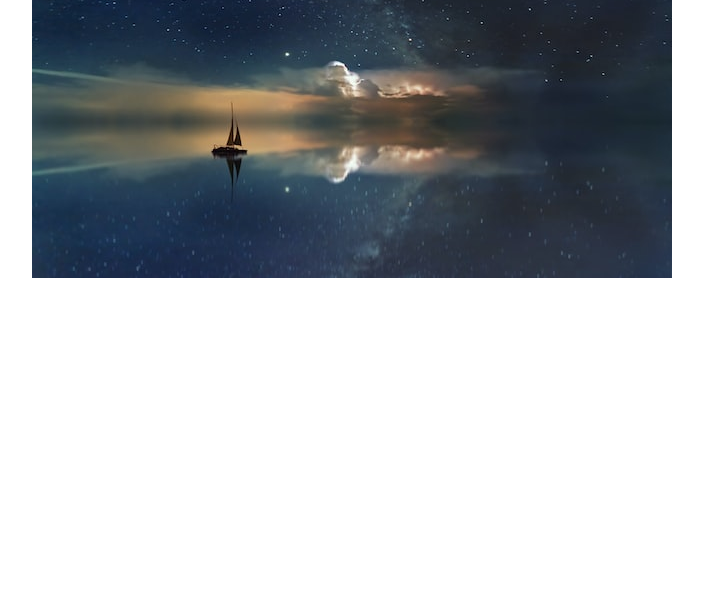
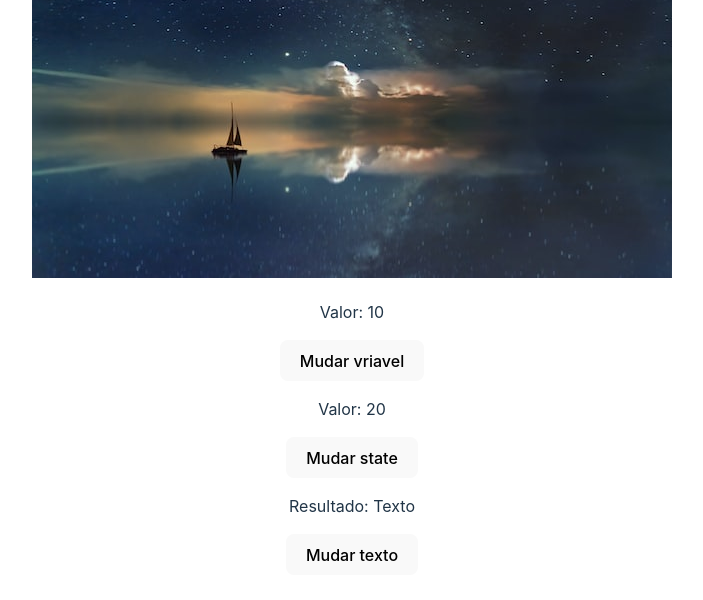
Before and after one commit to ELSON-341/React, a React (Vite) app in the folder 3_avancando_em_react/avancando/: page / in a window 1280 px wide. Shown: the part 727-1327 px from the top of the page, without its empty margins (288-991 px from the left). Built offline with nearby package versions, Linux system fonts and the light colour scheme.

Commit message:
hook useState

```diff
--- a/3_avancando_em_react/avancando/src/App.jsx
+++ b/3_avancando_em_react/avancando/src/App.jsx
@@ -2,6 +2,9 @@ import './App.css'
 
 // 2 - imagem em assets
 import night from './assets/night.jpg'
+
+// 3 - useState
+import { Data } from './components/Data'
 
 
 
@@ -15,6 +18,9 @@ function App() {
 
       {/* 2 - imagem em assets */}
       <img src={night} alt="Alguma imagem" />
+
+      {/* 3 - useState */}
+      <Data></Data>
     </>
   )
 }
--- /dev/null
+++ b/3_avancando_em_react/avancando/src/components/Data.jsx
@@ -0,0 +1,26 @@
+import {useState, userState} from 'react'
+
+export const Data = () => {
+    let semoData = 10
+
+    const [anotherNumber, setAnotherNumber] = useState(20)
+
+    const [text, setNewText] = useState('Texto')
+
+  return (
+    <div>
+        <div>
+            <p>Valor: {semoData}</p>
+            <button type="button" onClick={() => semoData = 15}>Mudar vriavel</button>
+        </div>
+        <div>
+            <p>Valor: {anotherNumber}</p>
+            <button type="button" onClick={() => setAnotherNumber(anotherNumber + 1)}>Mudar state</button>
+        </div>
+        <div>
+            <p>Resultado: {text}</p>
+            <button type="button" onClick={() => setNewText(['test 1', 'text 2', 'test 3'].join(', '))}>Mudar texto</button>
+        </div>
+    </div>
+  )
+}
```
